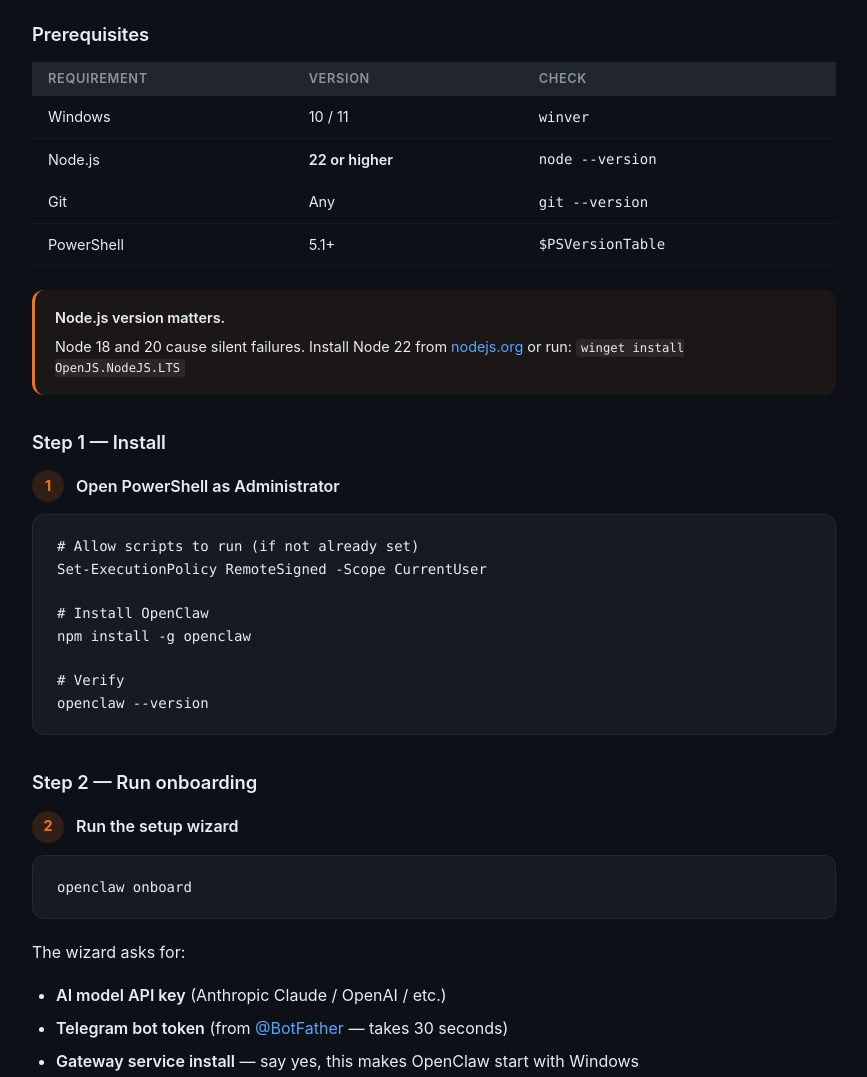
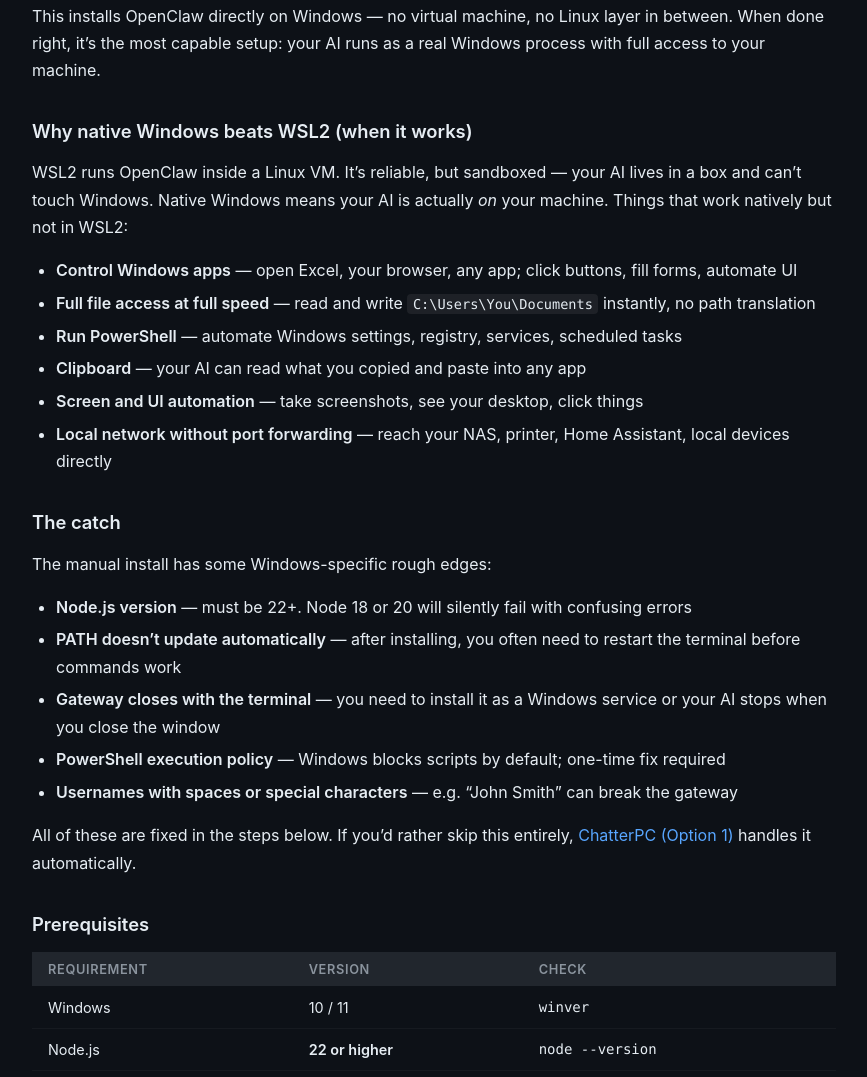
Before and after one commit to keugenek/clawhome, a plain HTML site: page index.html in a window 1280 px wide. Shown: the part 1242-2319 px from the top of the page, without its empty margins (276-1143 px from the left). Drawn offline with Linux system fonts and the light colour scheme.

Commit message:
docs: add native Windows vs WSL2 comparison + known friction points under Option 2

```diff
--- a/index.html
+++ b/index.html
@@ -1,4 +1,4 @@
-html>
+ml>
 <html lang="en">
 <head>
 <meta charset="UTF-8">
@@ -215,6 +215,34 @@
   <hr id="option-manual">
 
   <h2>Option 2 &mdash; Manual Install Guide (Native Windows)</h2>
+
+  <p>This installs OpenClaw directly on Windows &mdash; no virtual machine, no Linux layer in between. When done right, it&rsquo;s the most capable setup: your AI runs as a real Windows process with full access to your machine.</p>
+
+  <h3>Why native Windows beats WSL2 (when it works)</h3>
+
+  <p>WSL2 runs OpenClaw inside a Linux VM. It&rsquo;s reliable, but sandboxed &mdash; your AI lives in a box and can&rsquo;t touch Windows. Native Windows means your AI is actually <em>on</em> your machine. Things that work natively but not in WSL2:</p>
+
+  <ul>
+    <li><strong>Control Windows apps</strong> &mdash; open Excel, your browser, any app; click buttons, fill forms, automate UI</li>
+    <li><strong>Full file access at full speed</strong> &mdash; read and write <code>C:\Users\You\Documents</code> instantly, no path translation</li>
+    <li><strong>Run PowerShell</strong> &mdash; automate Windows settings, registry, services, scheduled tasks</li>
+    <li><strong>Clipboard</strong> &mdash; your AI can read what you copied and paste into any app</li>
+    <li><strong>Screen and UI automation</strong> &mdash; take screenshots, see your desktop, click things</li>
+    <li><strong>Local network without port forwarding</strong> &mdash; reach your NAS, printer, Home Assistant, local devices directly</li>
+  </ul>
+
+  <h3>The catch</h3>
+
+  <p>The manual install has some Windows-specific rough edges:</p>
+  <ul>
+    <li><strong>Node.js version</strong> &mdash; must be 22+. Node 18 or 20 will silently fail with confusing errors</li>
+    <li><strong>PATH doesn&rsquo;t update automatically</strong> &mdash; after installing, you often need to restart the terminal before commands work</li>
+    <li><strong>Gateway closes with the terminal</strong> &mdash; you need to install it as a Windows service or your AI stops when you close the window</li>
+    <li><strong>PowerShell execution policy</strong> &mdash; Windows blocks scripts by default; one-time fix required</li>
+    <li><strong>Usernames with spaces or special characters</strong> &mdash; e.g. &ldquo;John Smith&rdquo; can break the gateway</li>
+  </ul>
+
+  <p>All of these are fixed in the steps below. If you&rsquo;d rather skip this entirely, <a href="https://chatterpc.com/downloads">ChatterPC (Option 1)</a> handles it automatically.</p>
 
   <h3 id="prereqs">Prerequisites</h3>
 
```
